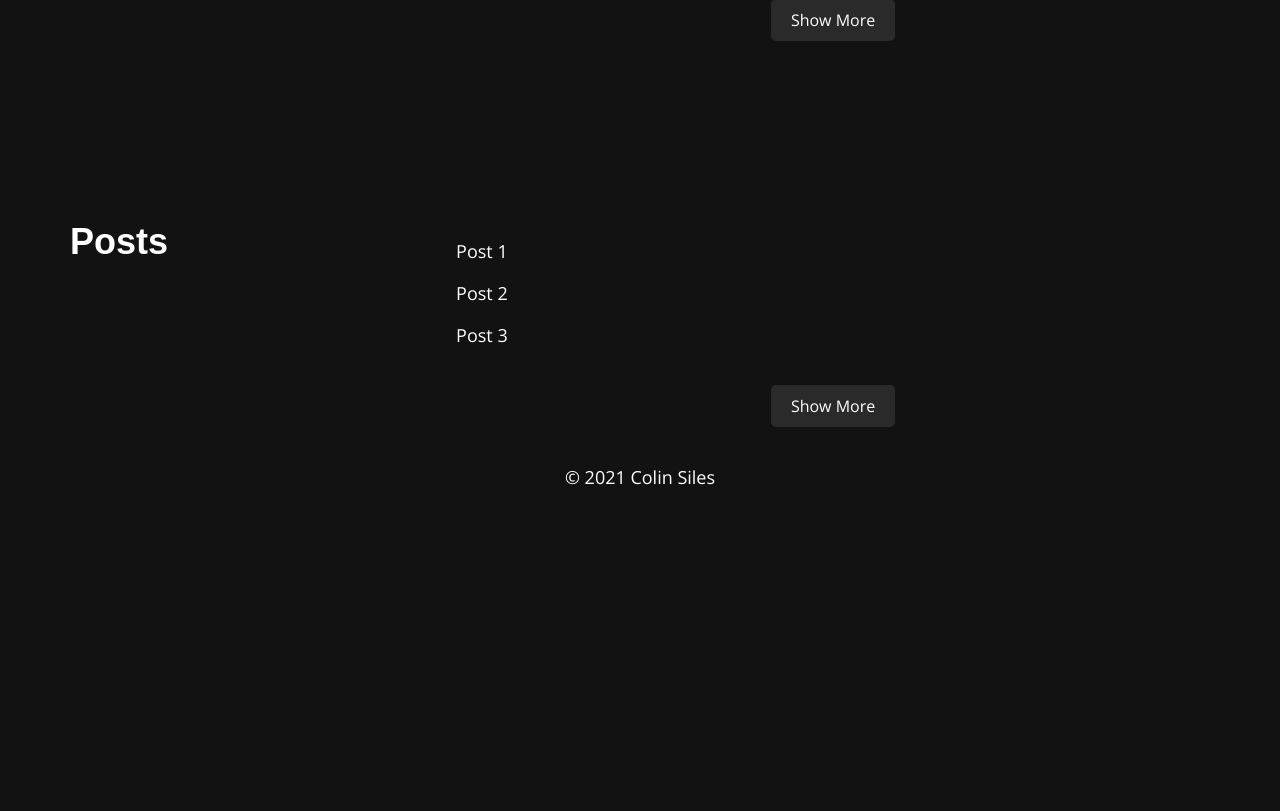
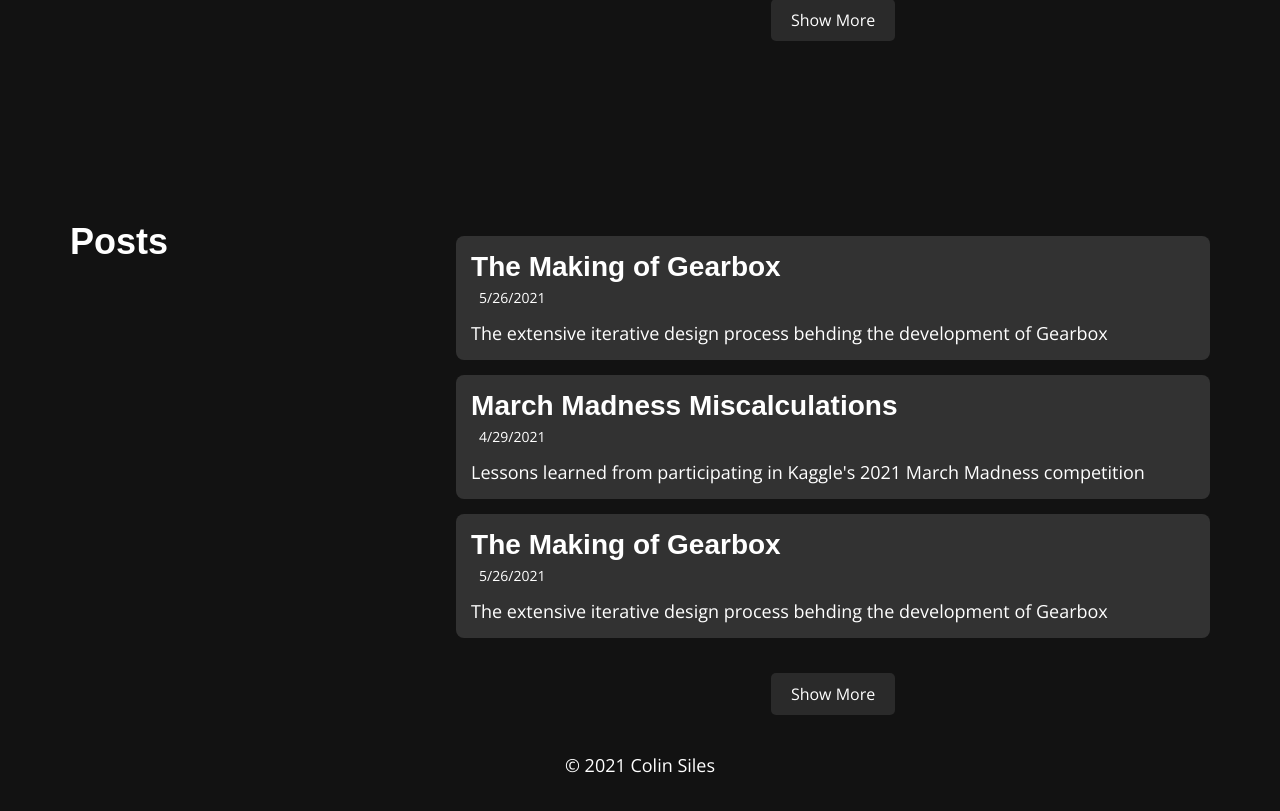
Before and after one commit to sColin16/personal-website, a Next.js app: page / in a window 1280 px wide. Shown: the part 1875-2686 px from the top of the page. Before the commit the page ends 2402 px from the top, so only its background shows below. Built offline with nearby package versions, Linux system fonts and the light colour scheme; a web font is replaced by a local one.

Commit message:
Transfer post card styles and structure

```diff
--- /dev/null
+++ b/components/postCard.jsx
@@ -0,0 +1,19 @@
+import Link from 'next/link'
+import styles from './styles/postcard.module.css'
+
+export default function PostCard({ postInfo }) {
+    return (
+        <Link href={`/posts/${postInfo.id}`}>
+            <div className={styles.container}>
+                <h2>{postInfo.title}</h2>
+                <p className={styles.date_container}>
+                    <i className="far fa-calendar"></i>
+                    <span>{postInfo.date}</span>
+                </p>
+                <p className={styles.description}>
+                    {postInfo.description}
+                </p>
+            </div>
+        </Link>
+    )
+}
--- a/components/postsSection.jsx
+++ b/components/postsSection.jsx
@@ -1,16 +1,54 @@
 import HomeSectionLayout from "./homeSectionLayout"
 import CardCollection from "./cardCollection"
+import PostCard from "./postCard"
+
+const posts = [
+    {
+        'id': 'making-gearbox',
+        'title': 'The Making of Gearbox',
+        'date': '5/26/2021',
+        'description': 'The extensive iterative design process behding the development of Gearbox'
+    },
+    {
+        'id': 'march-madness-miscalculations',
+        'title': 'March Madness Miscalculations',
+        'date': '4/29/2021',
+        'description': 'Lessons learned from participating in Kaggle\'s 2021 March Madness competition'
+    },
+    {
+        'id': 'making-gearbox',
+        'title': 'The Making of Gearbox',
+        'date': '5/26/2021',
+        'description': 'The extensive iterative design process behding the development of Gearbox'
+    },
+    {
+        'id': 'march-madness-miscalculations',
+        'title': 'March Madness Miscalculations',
+        'date': '4/29/2021',
+        'description': 'Lessons learned from participating in Kaggle\'s 2021 March Madness competition'
+    },
+    {
+        'id': 'making-gearbox',
+        'title': 'The Making of Gearbox',
+        'date': '5/26/2021',
+        'description': 'The extensive iterative design process behding the development of Gearbox'
+    },
+    {
+        'id': 'march-madness-miscalculations',
+        'title': 'March Madness Miscalculations',
+        'date': '4/29/2021',
+        'description': 'Lessons learned from participating in Kaggle\'s 2021 March Madness competition'
+    },
+]
 
 export default function PostsSection() {
     return (
         <HomeSectionLayout id="post-section">
             <h1>Posts</h1>
             <CardCollection initialCards={3} increment={2} displayDelay={100}>
-                <p>Post 1</p>
-                <p>Post 2</p>
-                <p>Post 3</p>
-                <p>Post 4</p>
-                <p>Post 5</p>
+                {posts.map(post => (
+                    <PostCard postInfo={post} key={post.id}/>
+                ))}
             </CardCollection>
         </HomeSectionLayout>
     )
--- /dev/null
+++ b/components/styles/postcard.module.css
@@ -0,0 +1,31 @@
+.container {
+    transition: all 200ms;
+    padding: 15px;
+    margin: 15px 0;
+    border-radius: 8px;
+    background-color: #323232;
+}
+
+.container:hover {
+    background-color: #525252;
+    transform: scale(1.02);
+    cursor: pointer;
+}
+
+.container h2 {
+    margin-top: 0;
+    margin-bottom: 5px;
+}
+
+.description {
+    margin: 0;
+}
+
+.date_container {
+    margin-top: 0;
+    font-size: 14px;
+}
+
+.date_container i {
+    margin-right: 8px;
+}
```
